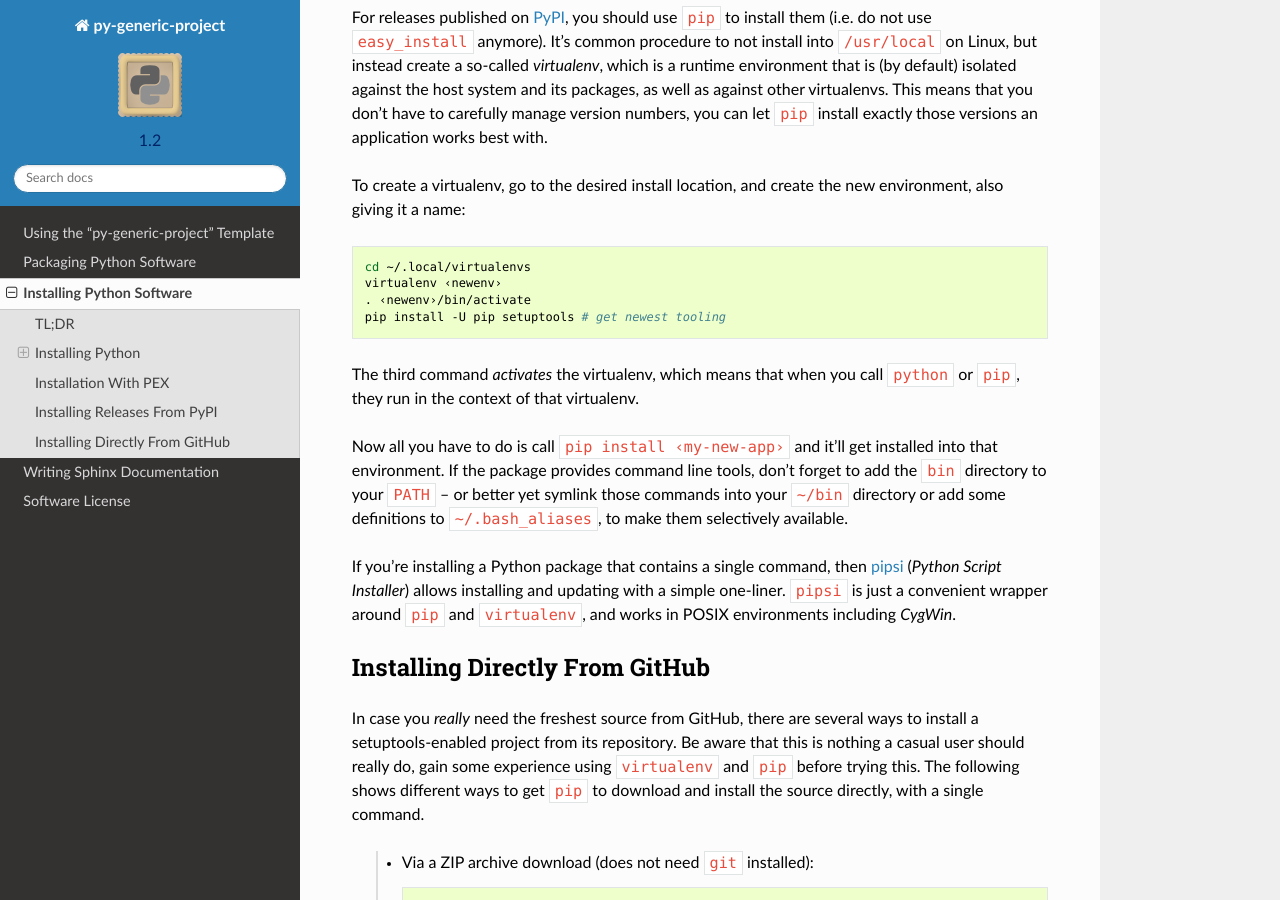
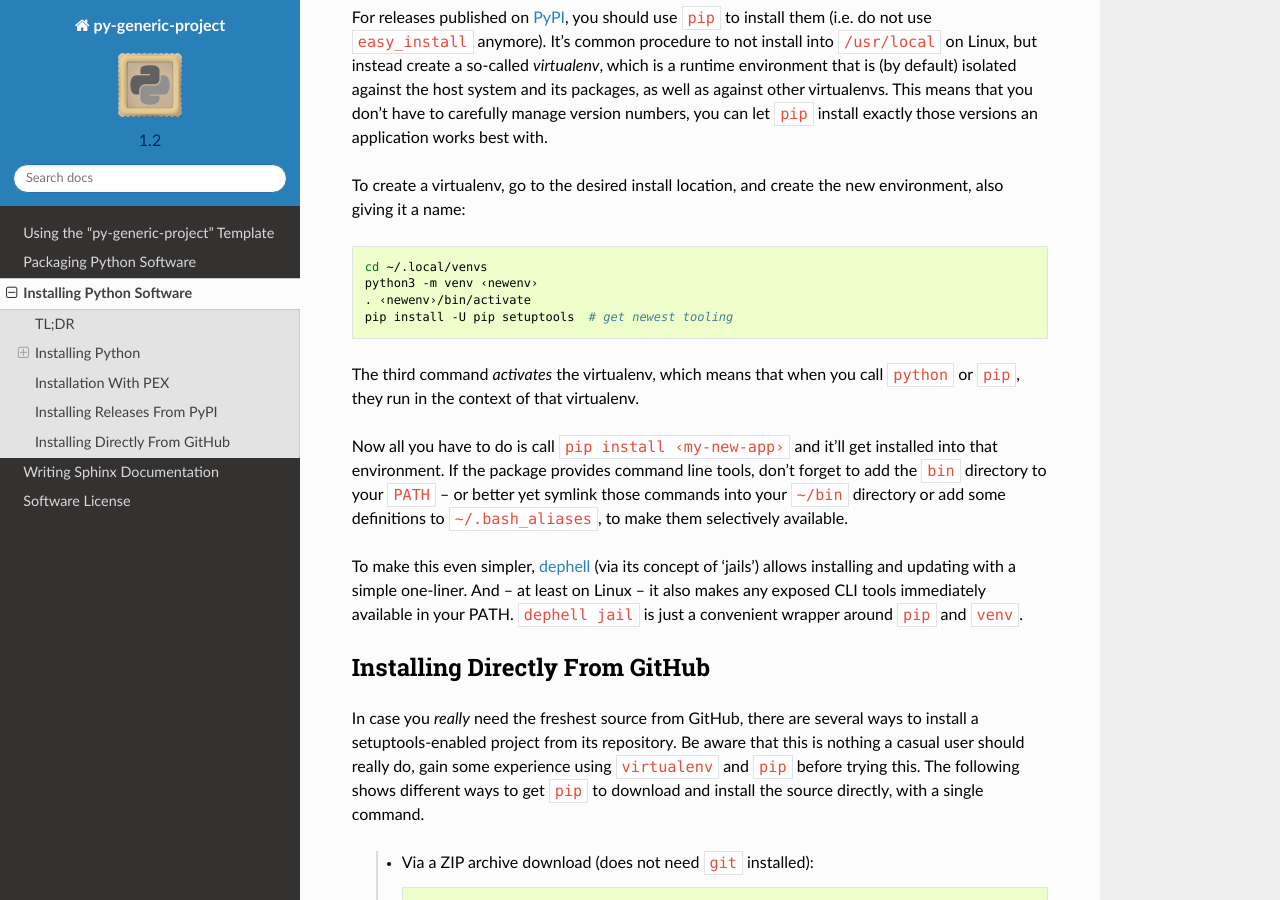
Before and after one commit to Springerle/py-generic-project, a Sphinx documentation site: the page built from docs/installing.rst, in a window 1280 px wide and 900 px high, scrolled down 4032 px. Built offline with Sphinx 7.4.7 and the Read the Docs theme 2.0.0, drawn with Linux system fonts in a browser that asks for light colours.

Commit message:
docs: virtualenv → venv, pipsi → dephell

```diff
--- a/docs/installing.rst
+++ b/docs/installing.rst
@@ -256,10 +256,10 @@ the new environment, also giving it a name:
 
 .. code-block:: shell
 
-    cd ~/.local/virtualenvs
-    virtualenv ‹newenv›
+    cd ~/.local/venvs
+    python3 -m venv ‹newenv›
     . ‹newenv›/bin/activate
-    pip install -U pip setuptools # get newest tooling
+    pip install -U pip setuptools  # get newest tooling
 
 The third command *activates* the virtualenv, which means that
 when you call ``python`` or ``pip``, they run in the context of
@@ -272,14 +272,15 @@ your ``PATH`` – or better yet symlink those commands into your
 ``~/bin`` directory or add some definitions to ``~/.bash_aliases``,
 to make them selectively available.
 
-If you're installing a Python package that contains a single command,
-then `pipsi`_ (*Python Script Installer*) allows installing and updating
-with a simple one-liner. ``pipsi`` is just a convenient wrapper
-around ``pip`` and ``virtualenv``, and works in POSIX environments
-including *CygWin*.
+To make this even simpler, `dephell`_ (via its concept of ‘jails’)
+allows installing and updating with a simple one-liner.
+And – at least on Linux – it also makes any exposed CLI tools
+immediately available in your PATH.
+``dephell jail`` is just a convenient wrapper around ``pip`` and ``venv``.
 
 .. _`PyPI`: https://pypi.python.org/pypi
 .. _`pipsi`: https://github.com/mitsuhiko/pipsi#readme
+.. _`dephell`: https://github.com/dephell/dephell#readme
 
 
 .. _pip-from-github:
```
